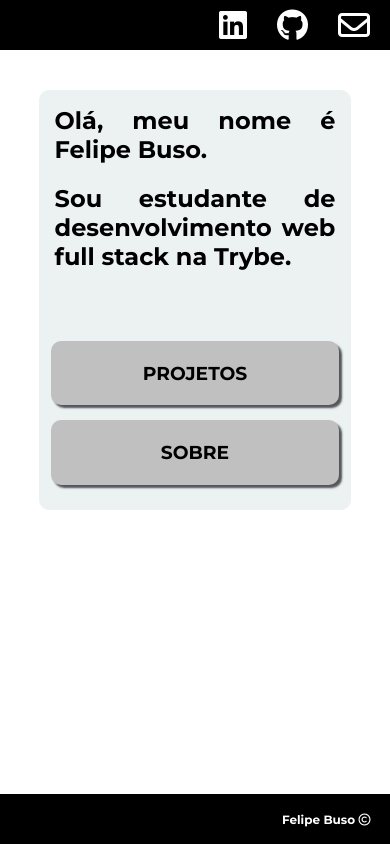
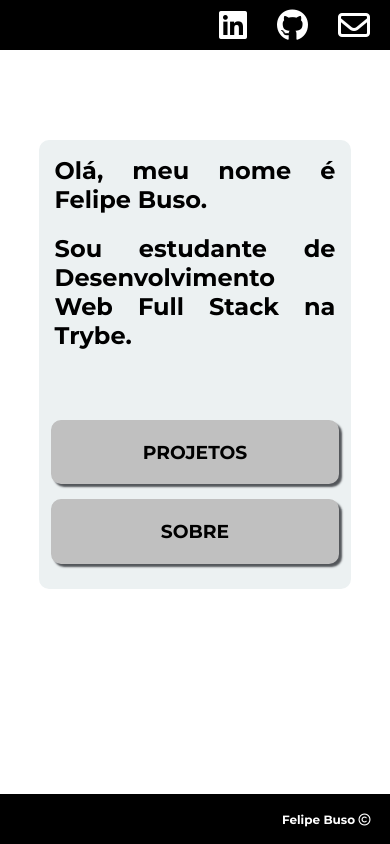
Before and after one commit to FelipeBuso/FelipeBuso.github.io, a React (Create React App) app: page / in a window 390 px wide. Built offline with nearby package versions, Linux system fonts and the light colour scheme.

Commit message:
melhoria css page main

```diff
--- a/src/pages/Main.jsx
+++ b/src/pages/Main.jsx
@@ -11,7 +11,7 @@ export default function Main() {
       <div className="main-div">
         <div className="text-main-section">
           <h1>Olá, meu nome é Felipe Buso.</h1>
-          <h2>Sou estudante de desenvolvimento web full stack na Trybe.</h2>
+          <h2>Sou estudante de Desenvolvimento Web Full Stack na Trybe.</h2>
         </div>
         <div className="button-main-section">
           <Link to="/projetos">
--- a/src/styles/Main.css
+++ b/src/styles/Main.css
@@ -8,7 +8,7 @@
   }
 
   .main-div {
-    margin-top: 90px;
+    margin-top: 140px;
     padding-bottom: 10px;
   }
 
```
